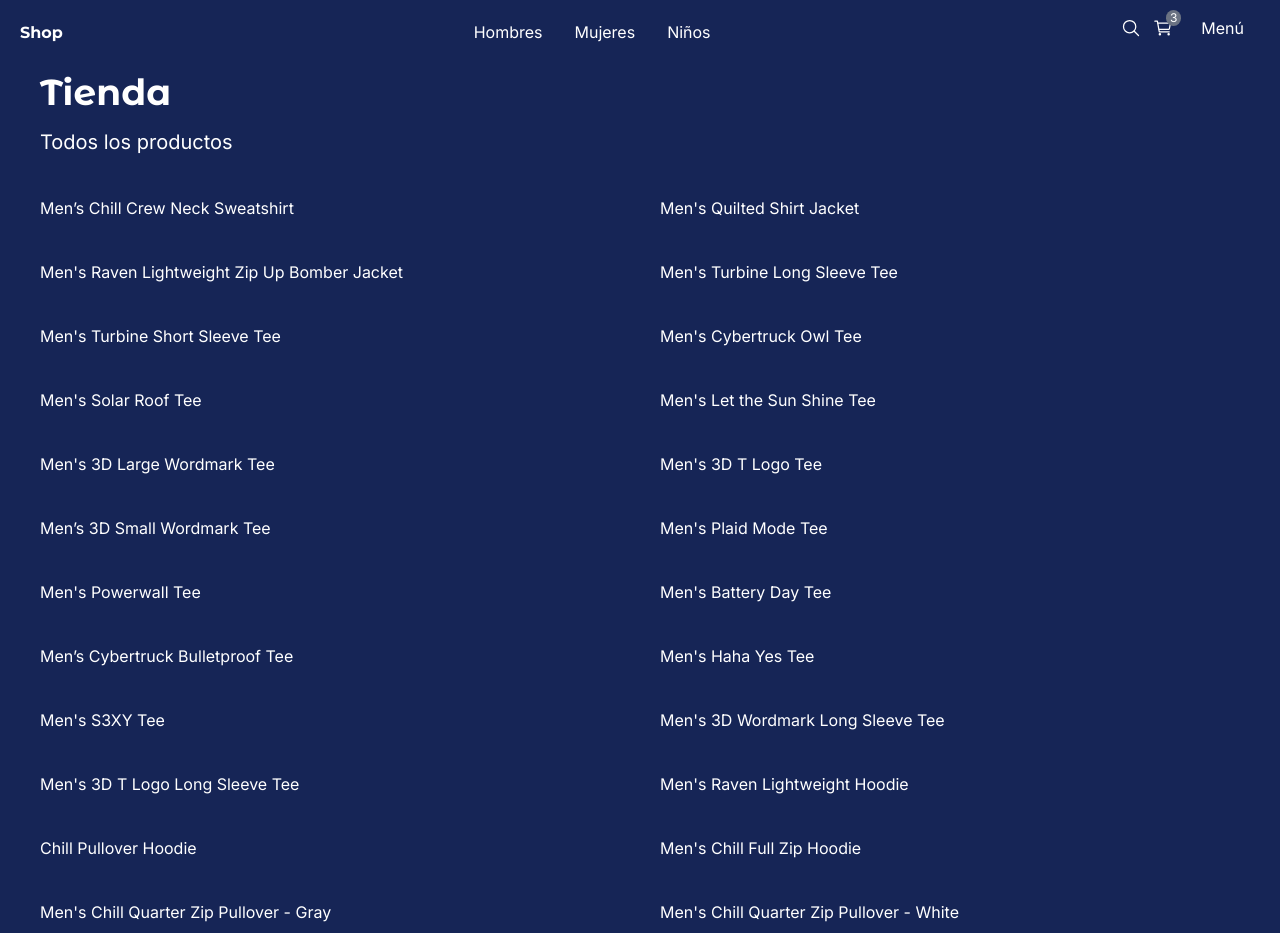
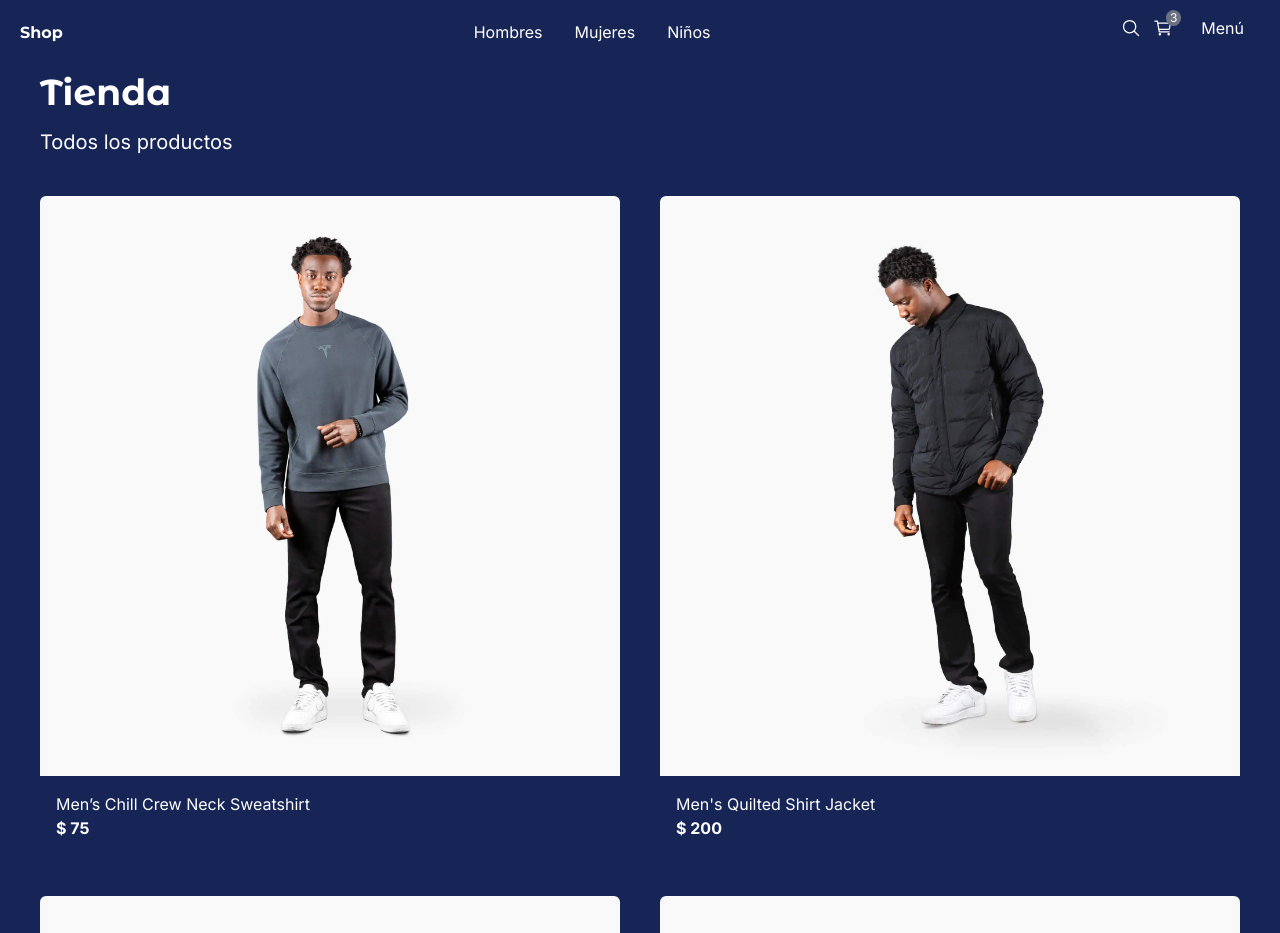
Before and after one commit to Diego2Drm/e-commerce, a Next.js app: page / in a window 1280 px wide. Shown: the top 933 px of the page. Built offline with nearby package versions, Linux system fonts and the light colour scheme.

Commit message:
feat: -tarjeta de producto

```diff
--- a/app/components/index.ts
+++ b/app/components/index.ts
@@ -1,4 +1,5 @@
 export * from './products/product-grid/ProductGrid'
+export * from './products/product-grid/ProductGridItem'
 export * from './ui/navbar/NavBar'
 export * from './ui/not-found/PageNotFound'
 export * from './ui/title/Title'
--- a/app/components/products/product-grid/ProductGrid.tsx
+++ b/app/components/products/product-grid/ProductGrid.tsx
@@ -1,4 +1,5 @@
 import { Product } from "@/app/interfaces"
+import { ProductGridItem } from "./ProductGridItem";
 
 
 interface Props {
@@ -10,7 +11,7 @@
     <section className="grid grid-cols-1 sm:grid-cols-2 gap-10 pb-10">
       {
         products.map(product => (
-          <span key={product.slug}>{product.title}</span>
+          <ProductGridItem key={product.slug} product={product} />
         ))
       }
     </section>
--- /dev/null
+++ b/app/components/products/product-grid/ProductGridItem.tsx
@@ -0,0 +1,37 @@
+import { Product } from "@/app/interfaces"
+import Image from "next/image"
+import Link from "next/link"
+
+interface Props {
+  product: Product
+}
+
+export const ProductGridItem = ({ product }: Props) => {
+  return (
+    <article className="rounded-md overflow-hidden fadeIn">
+      <Link href={`/product/${product.slug}`}>
+        <Image
+          src={`/products/${product.images[0]}`}
+          alt={product.title}
+          className="w-full object-cover"
+          width={500}
+          height={500}
+        />
+      </Link>
+
+      <div className="p-4 flex flex-col">
+        <Link href={`/product/${product.slug}`}
+        className="hover:text-cyan-600 hover:font-bold transition-all"
+        >
+          {product.title}
+        </Link>
+        <span className="font-bold">
+          $ {product.price}
+        </span>
+
+      </div>
+
+
+    </article>
+  )
+}
```
